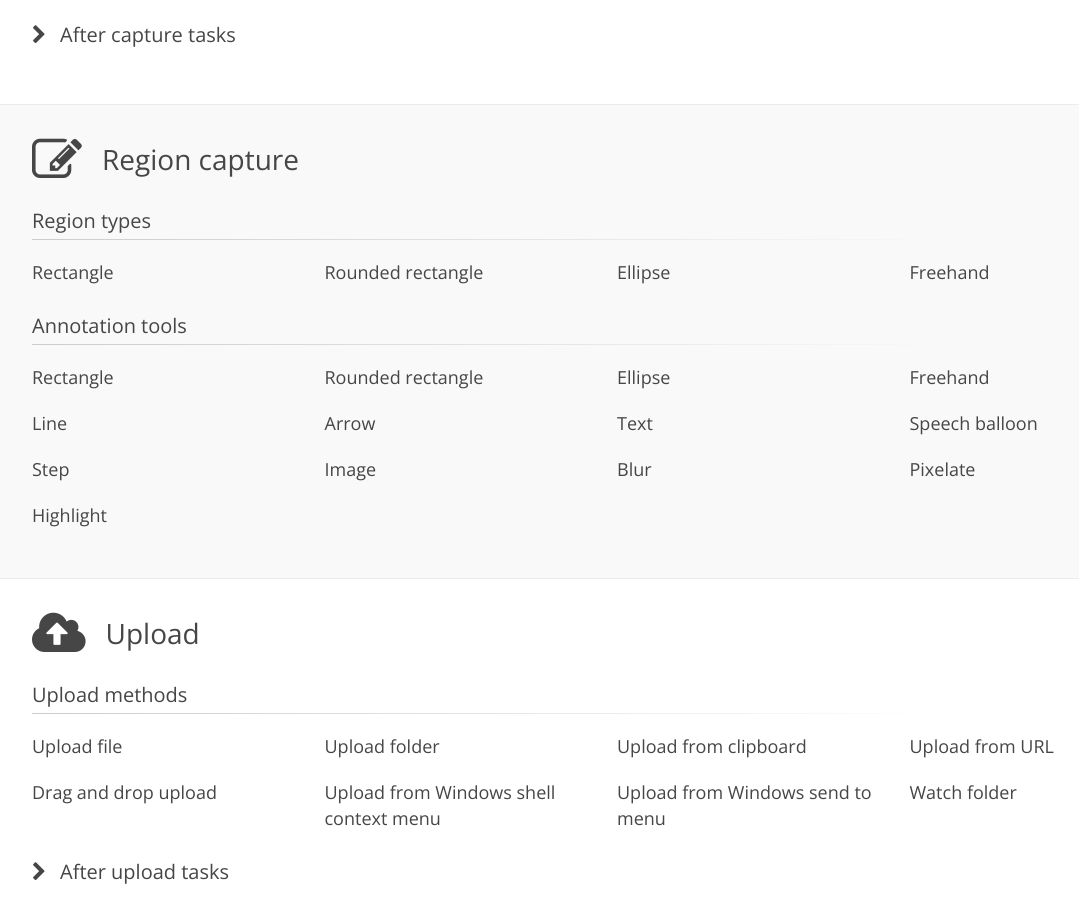
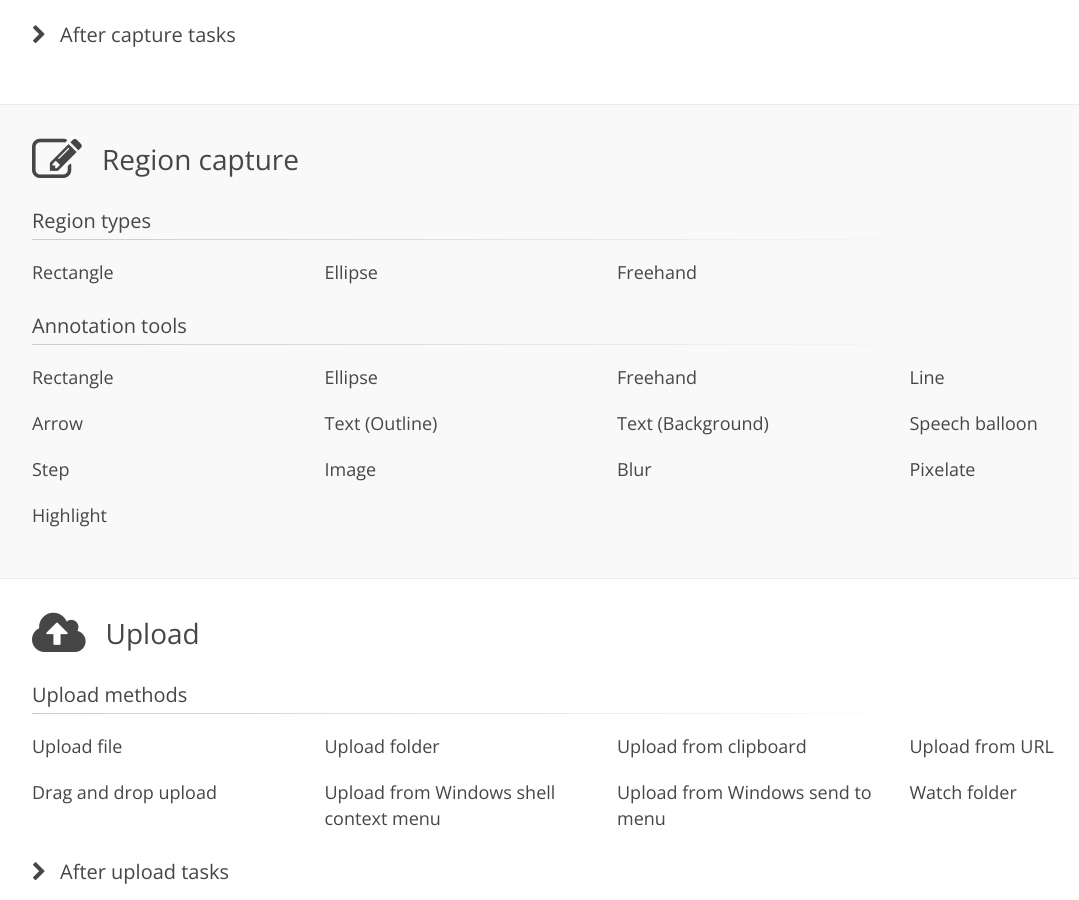
Before and after one commit to ShareX/sharex.github.io, a Jekyll site: the page built from index.html, in a window 1280 px wide and 900 px high, scrolled down 1665 px. Shown: the whole window, without its empty margins (38-1117 px from the left). Built offline with Jekyll 4.4.1, drawn with Linux system fonts in a browser that asks for light colours; comment, search, counter and statistics services are not loaded.

Commit message:
Update home page

```diff
--- a/index.html
+++ b/index.html
@@ -88,19 +88,18 @@ layout: default
         <h4>Region types</h4>
         <div class="row">
             <div class="col-sm-3">Rectangle</div>
-            <div class="col-sm-3">Rounded rectangle</div>
             <div class="col-sm-3">Ellipse</div>
             <div class="col-sm-3">Freehand</div>
         </div>
         <h4>Annotation tools</h4>
         <div class="row">
             <div class="col-sm-3">Rectangle</div>
-            <div class="col-sm-3">Rounded rectangle</div>
             <div class="col-sm-3">Ellipse</div>
             <div class="col-sm-3">Freehand</div>
             <div class="col-sm-3">Line</div>
             <div class="col-sm-3">Arrow</div>
-            <div class="col-sm-3">Text</div>
+            <div class="col-sm-3">Text (Outline)</div>
+            <div class="col-sm-3">Text (Background)</div>
             <div class="col-sm-3">Speech balloon</div>
             <div class="col-sm-3">Step</div>
             <div class="col-sm-3">Image</div>
@@ -153,7 +152,6 @@ layout: default
             <div class="col-sm-3"><a href="http://vgy.me">vgy.me</a></div>
             <div class="col-sm-3"><a href="https://someimage.com">SomeImage</a></div>
             <div class="col-sm-3"><a href="http://imgland.net">Imgland</a></div>
-            <div class="col-sm-3"><a href="https://sli.mg">SLiMG</a></div>
             <div class="col-sm-3"><a href="https://github.com/ShareX/CustomUploaders">Custom image uploader</a></div>
             <div class="col-sm-3"><a href="#file-uploaders">File uploader</a></div>
         </div>
@@ -168,6 +166,7 @@ layout: default
             <div class="col-sm-3"><a href="http://upaste.me">uPaste</a></div>
             <div class="col-sm-3"><a href="http://hastebin.com">Hastebin</a></div>
             <div class="col-sm-3"><a href="https://onetimesecret.com">OneTimeSecret</a></div>
+            <div class="col-sm-3"><a href="http://pastie.org">Pastie</a></div>
             <div class="col-sm-3"><a href="https://github.com/ShareX/CustomUploaders">Custom text uploader</a></div>
             <div class="col-sm-3"><a href="#file-uploaders">File uploader</a></div>
         </div>
@@ -181,6 +180,7 @@ layout: default
             <div class="col-sm-3"><a href="https://www.box.com">Box</a></div>
             <div class="col-sm-3"><a href="https://mega.co.nz">MEGA</a></div>
             <div class="col-sm-3"><a href="http://aws.amazon.com/s3/">Amazon S3</a></div>
+            <div class="col-sm-3"><a href="https://azure.microsoft.com/en-us/services/storage/">Azure Storage</a></div>
             <div class="col-sm-3"><a href="https://owncloud.org">ownCloud</a></div>
             <div class="col-sm-3"><a href="https://www.mediafire.com">MediaFire</a></div>
             <div class="col-sm-3"><a href="http://gfycat.com">Gfycat</a></div>
```
